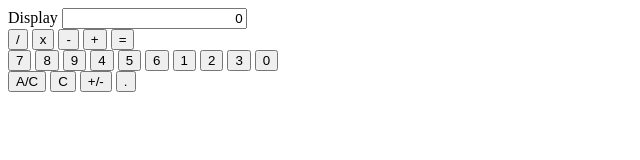
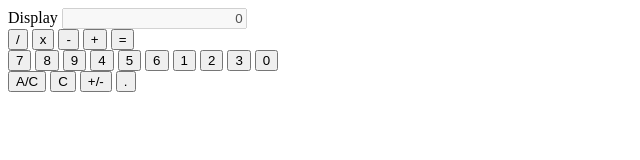
Before and after one commit to raysonoon/calculator, a plain HTML site: page index.html in a window 1280 px wide. Both pictures are taken after a click on the button "A/C". Shown: the whole page, without its empty margins (0-640 px from the left). Drawn offline with Linux system fonts and the light colour scheme.

Commit message:
Disable display field and implement all-clear button

```diff
--- a/index.html
+++ b/index.html
@@ -12,7 +12,7 @@
     <!-- section 1: display -->
     <div class="display">
         <label for="result" class="hidden">Display</label>
-        <input type="text" id="result" value="0">
+        <input type="text" id="result" value="0" disabled>
     </div>
     <!-- section 2: buttons-->
     <div class="button-grid">
--- a/main.js
+++ b/main.js
@@ -2,6 +2,7 @@ let num1, num2 = 0;
 let opr = "";
 const numBtns = document.querySelectorAll(".num-buttons");
 const oprBtns = document.querySelectorAll(".opr-buttons");
+const allClearBtn = document.querySelector("#allClearBtn");
 const displayResult = document.querySelector("#result");
 
 function add(num1, num2) {
@@ -86,6 +87,9 @@ oprBtns.forEach(button => {
 });
 
 //TODO 1: implement all-clear button
+allClearBtn.addEventListener("click", () => {
+    displayResult.value = 0;
+});
 
 //TODO 2: implement clear button
 
```
